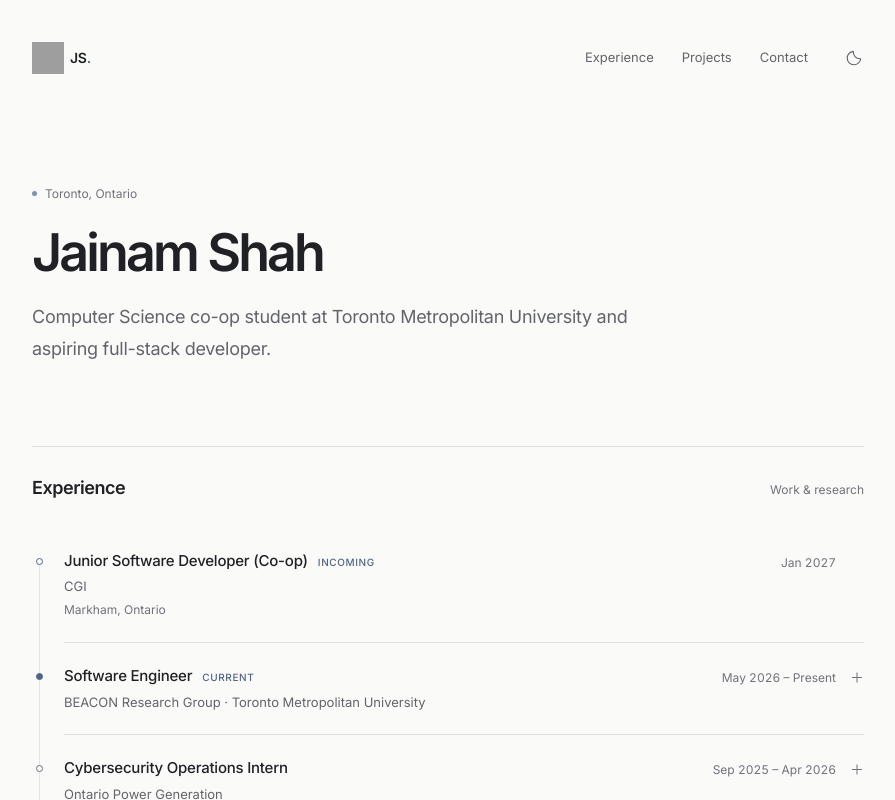
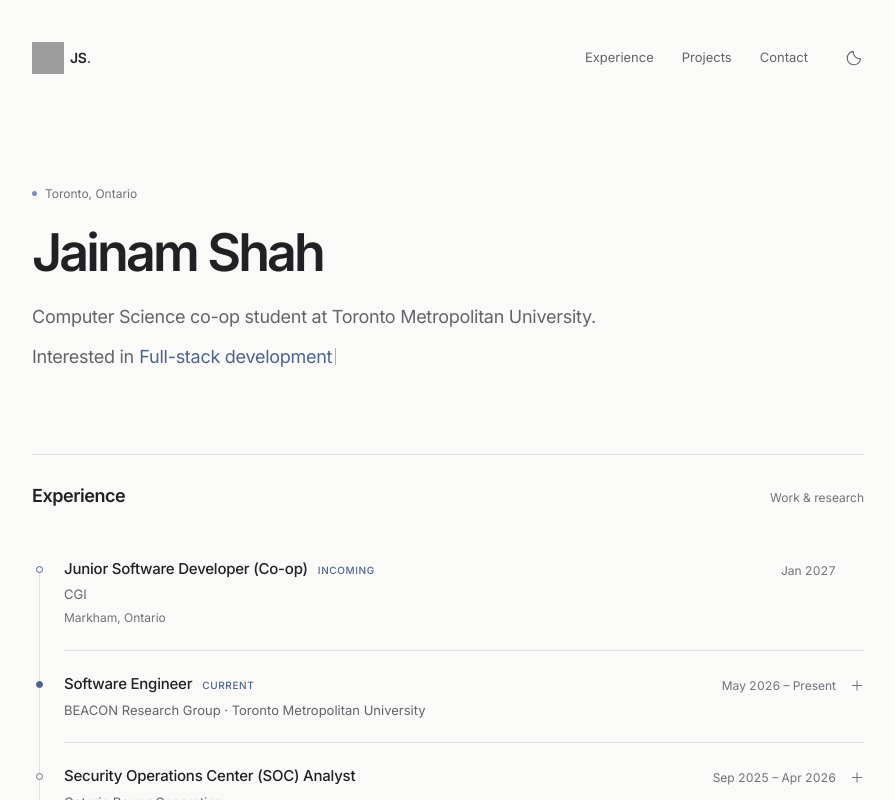
Before and after one commit to j9shah/portf, a Next.js app: page / in a window 1280 px wide. Shown: the top 800 px of the page, without its empty margins (192-1087 px from the left). Built offline with nearby package versions, Linux system fonts and the light colour scheme; grey boxes are pictures that could not be loaded.

Commit message:
minor changes

```diff
--- a/app/globals.css
+++ b/app/globals.css
@@ -57,6 +57,14 @@
   .location-dot { width: 0.3125rem; height: 0.3125rem; background: var(--accent); border-radius: 50%; }
   .intro h1 { margin-bottom: 1.25rem; font-size: clamp(2.375rem, 5vw, 3.25rem); font-weight: 600; letter-spacing: -0.055em; line-height: 1.1; }
   .intro-description { max-width: 38rem; color: var(--text-secondary); font-size: 1.125rem; line-height: 1.8; letter-spacing: -0.015em; }
+  .intro-interests { margin-top: 0.5rem; }
+  .interest-line { display: flex; flex-wrap: wrap; align-items: baseline; column-gap: 0.3em; }
+  .interest-words { display: inline-grid; min-width: 0; max-width: 100%; color: var(--accent-text); }
+  .interest-sizer, .interest-word, .interest-static { grid-area: 1 / 1; min-width: 0; overflow-wrap: anywhere; }
+  .interest-sizer { visibility: hidden; }
+  .interest-static { display: none; }
+  .interest-sizer::after, .interest-word::after { content: ''; display: inline-block; width: 1px; height: 0.95em; margin-left: 0.15em; vertical-align: -0.08em; }
+  .interest-word::after { background: var(--text-muted); animation: interest-cursor 1s step-end infinite; }
 
   .content-section { padding-top: 1.75rem; margin-bottom: 4.75rem; border-top: 1px solid var(--border-color); }
   .section-heading { display: flex; align-items: baseline; justify-content: space-between; flex-wrap: wrap; gap: 0.5rem 1rem; margin-bottom: 1.75rem; }
@@ -165,7 +173,15 @@
   .site-footer { align-items: flex-start; }
 }
 
+@keyframes interest-cursor {
+  0%, 49% { opacity: 0.55; }
+  50%, 100% { opacity: 0; }
+}
+
 @media (prefers-reduced-motion: reduce) {
   html { scroll-behavior: auto; }
   *, *::before, *::after { transition: none !important; }
+  .interest-word { display: none; }
+  .interest-word::after { animation: none; }
+  .interest-static { display: block; }
 }
--- a/components/Hero.tsx
+++ b/components/Hero.tsx
@@ -1,4 +1,5 @@
 import { personalInfo } from '@/lib/data';
+import { HeroInterests } from './HeroInterests';
 
 export function Hero() {
   return (
@@ -6,6 +7,7 @@ export function Hero() {
       <p className="eyebrow"><span className="location-dot" aria-hidden="true" />{personalInfo.location}</p>
       <h1 id="intro-heading">{personalInfo.name}</h1>
       <p className="intro-description">{personalInfo.introduction}</p>
+      <HeroInterests phrases={personalInfo.interests} />
     </section>
   );
 }
--- /dev/null
+++ b/components/HeroInterests.tsx
@@ -0,0 +1,64 @@
+'use client';
+
+import { useEffect, useState } from 'react';
+
+export function HeroInterests({ phrases }: { phrases: readonly [string, ...string[]] }) {
+  const [text, setText] = useState(phrases[0]);
+
+  useEffect(() => {
+    const motionPreference = window.matchMedia('(prefers-reduced-motion: reduce)');
+    let timer: number | undefined;
+    let phraseIndex = 0;
+    let characterCount = phrases[0].length;
+    let deleting = true;
+
+    function tick() {
+      const phrase = phrases[phraseIndex];
+      characterCount += deleting ? -1 : 1;
+      setText(phrase.slice(0, characterCount));
+
+      let delay = deleting ? 45 : 80;
+      if (deleting && characterCount === 0) {
+        phraseIndex = (phraseIndex + 1) % phrases.length;
+        deleting = false;
+        delay = 300;
+      } else if (!deleting && characterCount === phrase.length) {
+        deleting = true;
+        delay = 1900;
+      }
+      timer = window.setTimeout(tick, delay);
+    }
+
+    function restart() {
+      window.clearTimeout(timer);
+      phraseIndex = 0;
+      characterCount = phrases[0].length;
+      deleting = true;
+      setText(phrases[0]);
+      if (!motionPreference.matches) timer = window.setTimeout(tick, 1900);
+    }
+
+    restart();
+    motionPreference.addEventListener('change', restart);
+    return () => {
+      window.clearTimeout(timer);
+      motionPreference.removeEventListener('change', restart);
+    };
+  }, [phrases]);
+
+  const accessibleInterests = `${phrases.slice(0, -1).join(', ')}, and ${phrases[phrases.length - 1]}`;
+
+  return (
+    <p className="intro-description intro-interests">
+      <span className="sr-only">Interested in {accessibleInterests}.</span>
+      <span className="interest-line" aria-hidden="true">
+        <span>Interested in</span>
+        <span className="interest-words">
+          {phrases.map((phrase) => <span className="interest-sizer" key={phrase}>{phrase}</span>)}
+          <span className="interest-word">{text}</span>
+          <span className="interest-static">{phrases[0]}</span>
+        </span>
+      </span>
+    </p>
+  );
+}
--- a/lib/data.ts
+++ b/lib/data.ts
@@ -1,6 +1,13 @@
 export const personalInfo = {
   name: "Jainam Shah",
-  introduction: "Computer Science co-op student at Toronto Metropolitan University and aspiring full-stack developer.",
+  introduction: "Computer Science co-op student at Toronto Metropolitan University.",
+  interests: [
+    "Software engineering",
+    "Full-stack development",
+    "Cybersecurity",
+    "Machine learning",
+    "Building things that matter",
+  ] as const,
   location: "Toronto, Ontario",
   url: "https://j9shah.me",
 };
@@ -46,7 +53,7 @@ export const experiences: Experience[] = [
   {
     id: "opg",
     company: "Ontario Power Generation",
-    position: "Cybersecurity Operations Intern",
+    position: "Security Operations Center (SOC) Analyst",
     status: "past",
     period: "Sep 2025 – Apr 2026",
     location: "Toronto, Ontario",
```
